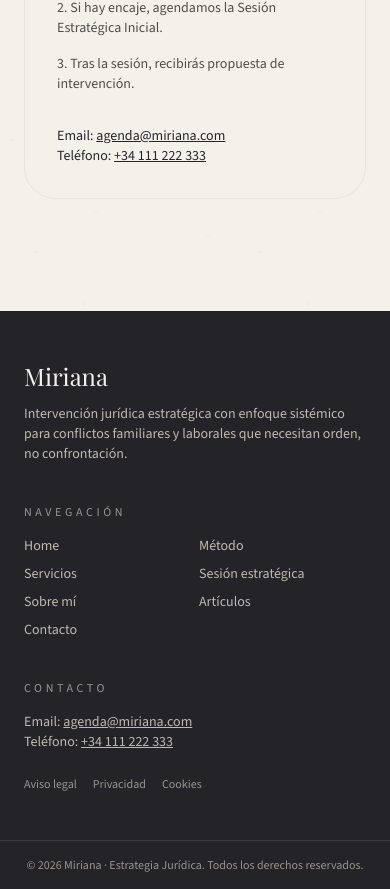
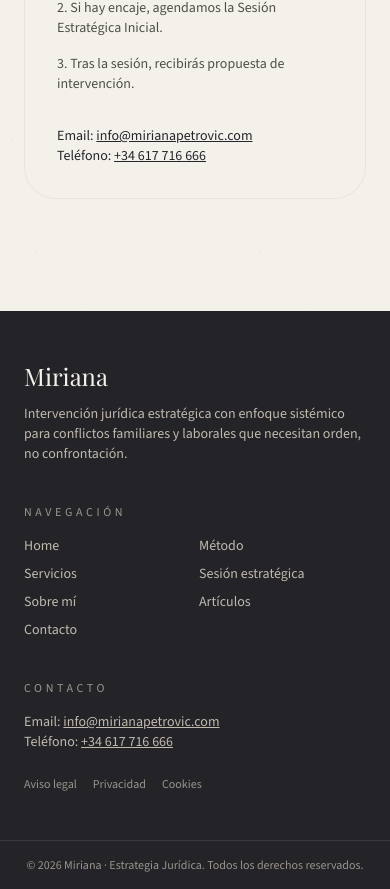
Before and after one commit to pegad222/web-miriana, a Next.js app: page /contacto in a window 390 px wide. Shown: the part 1440-2329 px from the top of the page. Built offline with nearby package versions, Linux system fonts and the light colour scheme; no server answers; a web font is replaced by a local one.

Commit message:
chore: update contact email and phone

```diff
--- a/src/app/(site)/contacto/page.tsx
+++ b/src/app/(site)/contacto/page.tsx
@@ -28,9 +28,9 @@ export default function ContactPage() {
           <li>3. Tras la sesión, recibirás propuesta de intervención.</li>
         </ul>
         <div className="mt-8 text-sm text-muted-ink">
-          Email: <a href="mailto:agenda@miriana.com" className="underline">agenda@miriana.com</a>
+          Email: <a href="mailto:info@mirianapetrovic.com" className="underline">info@mirianapetrovic.com</a>
           <br />
-          Teléfono: <a href="tel:+34111222333" className="underline">+34 111 222 333</a>
+          Teléfono: <a href="tel:+34617716666" className="underline">+34 617 716 666</a>
         </div>
       </aside>
     </div>
--- a/src/app/(site)/politica-privacidad/page.tsx
+++ b/src/app/(site)/politica-privacidad/page.tsx
@@ -23,7 +23,7 @@ const sections = [
   },
   {
     title: "Derechos",
-    body: "Puedes ejercer derechos de acceso, rectificación, supresión, oposición y limitación escribiendo a agenda@miriana.com.",
+    body: "Puedes ejercer derechos de acceso, rectificación, supresión, oposición y limitación escribiendo a info@mirianapetrovic.com.",
   },
 ];
 
--- a/src/components/layout/site-footer.tsx
+++ b/src/components/layout/site-footer.tsx
@@ -30,9 +30,9 @@ export function SiteFooter() {
         <div>
           <p className="text-xs uppercase tracking-[0.3em] text-sand/60">Contacto</p>
           <p className="mt-4 text-sm text-sand/80">
-            Email: <a href="mailto:agenda@miriana.com" className="underline">agenda@miriana.com</a>
+            Email: <a href="mailto:info@mirianapetrovic.com" className="underline">info@mirianapetrovic.com</a>
             <br />
-            Teléfono: <a href="tel:+34111222333" className="underline">+34 111 222 333</a>
+            Teléfono: <a href="tel:+34617716666" className="underline">+34 617 716 666</a>
           </p>
           <div className="mt-6 flex flex-wrap gap-4 text-xs text-sand/60">
             {legalLinks.map((item) => (
```
